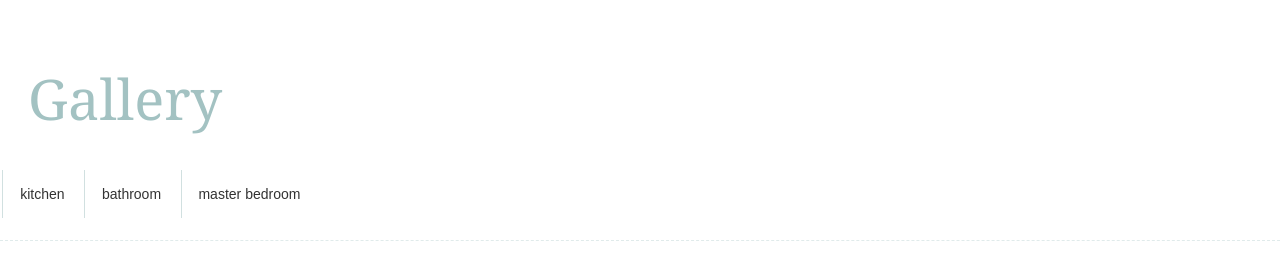
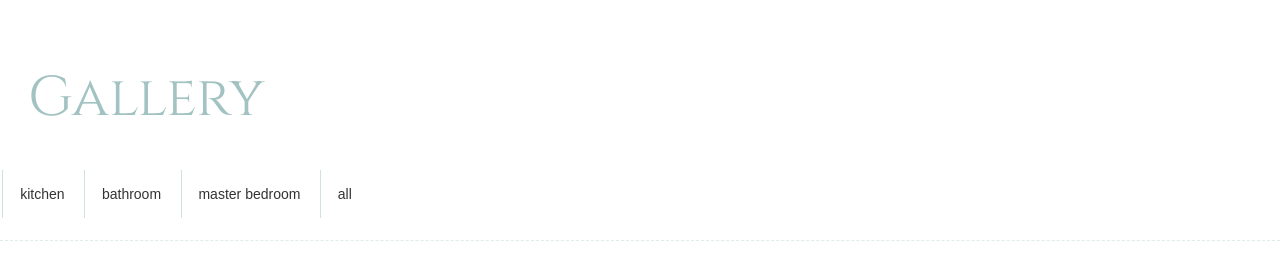
Before and after one commit to magdalewko/gallery-jquery-resize-up-down, a plain HTML site: page index.html in a window 1280 px wide. Shown: the top 256 px of the page. Drawn offline with nearby package versions, Linux system fonts and the light colour scheme; a web font is replaced by a local one.

Commit message:
Add files via upload

```diff
--- a/gallery-css.css
+++ b/gallery-css.css
@@ -15,7 +15,8 @@
 	height:400px;
 	}
 h1{
-	font-family: myLauren, Georgia, myMottona!important;
+	/*font-family: myLauren, Georgia, myMottona!important;*/
+	font-family: 'Cinzel', serif;
 	font-size: 4em!important;
 	color:#a3c2c2!important;
 	padding:0.5em;
--- a/index.html
+++ b/index.html
@@ -1,16 +1,17 @@
 <!DOCTYPE html>
 <html>
-	<head><title></title>
-	<link rel="stylesheet" type="text/css" href="gallery-css.css">
+	<head><title>Image gallery</title>
+
 	 <meta charset="utf-8">
-	  <meta name="viewport" content="width=device-width, initial-scale=1">
-	  <link rel="stylesheet" href="https://maxcdn.bootstrapcdn.com/bootstrap/3.3.7/css/bootstrap.min.css">
-	  <script src="https://ajax.googleapis.com/ajax/libs/jquery/3.1.1/jquery.min.js"></script>
-	  <script src="https://maxcdn.bootstrapcdn.com/bootstrap/3.3.7/js/bootstrap.min.js"></script>
-	<script
+	 <meta name="viewport" content="width=device-width, initial-scale=1">
+	 <link href="https://fonts.googleapis.com/css?family=Cinzel" rel="stylesheet">
+	 <link rel="stylesheet" href="https://maxcdn.bootstrapcdn.com/bootstrap/3.3.7/css/bootstrap.min.css">
+	 <script src="https://ajax.googleapis.com/ajax/libs/jquery/3.1.1/jquery.min.js"></script>
+	 <script src="https://maxcdn.bootstrapcdn.com/bootstrap/3.3.7/js/bootstrap.min.js"></script>
+	 <script
   src="https://code.jquery.com/jquery-3.2.1.min.js" integrity="sha256-hwg4gsxgFZhOsEEamdOYGBf13FyQuiTwlAQgxVSNgt4="
   crossorigin="anonymous"></script>
-
+	 <link rel="stylesheet" type="text/css" href="gallery-css.css">
 	</head>
 	<body>
 		<div class="container-fluid">
@@ -22,6 +23,7 @@
 								<li data-room="kitchen">kitchen</li>
 								<li data-room="bathroom">bathroom</li>
 								<li data-room="master-bedroom">master bedroom</li>
+								<li class="allimg">all</li>
 							</ul>
 						</nav>
 
```
